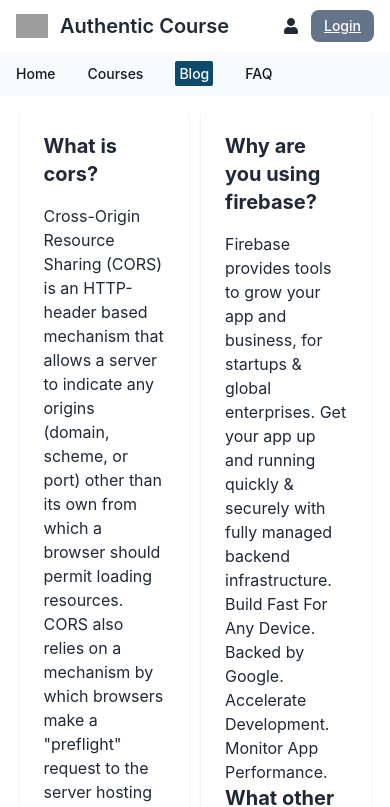
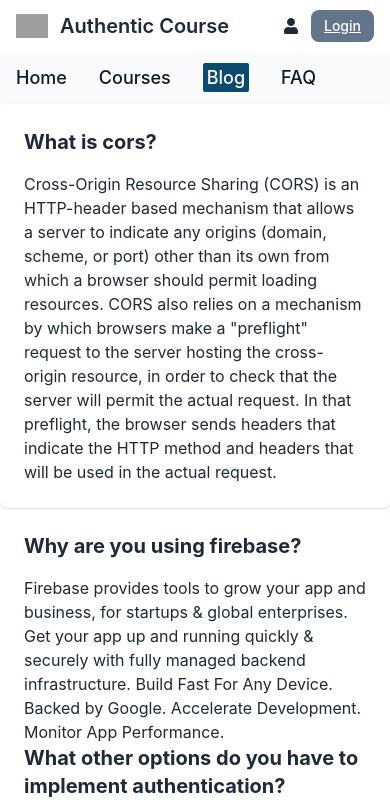
Before and after one commit to Hasanul-Bari755/authentic-courses-client, a React (Create React App) app: page /blog in a window 390 px wide. Shown: the top 807 px of the page. Built offline with nearby package versions, Linux system fonts and the light colour scheme; no server answers; grey boxes are pictures that could not be loaded.

Commit message:
responsive

```diff
--- a/src/components/Blog.jsx
+++ b/src/components/Blog.jsx
@@ -2,7 +2,7 @@
 
 const Blog = () => {
     return (
-        <div className='w-[90%] mx-auto mt-3 grid grid-cols-2 gap-3'>
+        <div className='lg:w-[95%] lg:mx-auto lg:mt-3 grid lg:grid-cols-2 lg:gap-3  grid-cols-1'>
            <div className="max-w-md p-6 overflow-hidden rounded-lg shadow dark:bg-gray-900 dark:text-gray-100">
 	        <article>
 		  <h2 className="text-xl font-bold"> What is cors?</h2>
--- a/src/components/Course.jsx
+++ b/src/components/Course.jsx
@@ -1,7 +1,8 @@
 import React from 'react';
+import { Link } from 'react-router-dom';
 
 const Course = ({ course }) => {
-    const {name,picture } = course;
+    const {_id,name,picture } = course;
     return (
         <div>
         <div className="max-w-xs rounded-md shadow-md dark:bg-gray-900 dark:text-gray-100">
@@ -11,7 +12,7 @@
             <h2 className="text-3xl font-semibold tracking-wide">{name }</h2>
 			<p className="dark:text-gray-100">Curabitur luctus erat nunc, sed ullamcorper erat vestibulum eget.</p>
 		</div>
-
+		<Link to={`/course/${_id}`}><button class="btn btn-sm btn-wide">Details</button></Link>
 	</div>
   </div>
         </div>
--- a/src/components/Courses.jsx
+++ b/src/components/Courses.jsx
@@ -5,14 +5,14 @@
 const Courses = () => {
     const courses = useLoaderData();
     return (
-       <div className="grid grid-cols-4 gap-6 w-[95%] mx-auto mt-2">
-           <div className='grid grid-cols-3 gap-4 col-span-3'>
+       <div className="grid grid-cols-1 lg:grid-cols-4 gap-6 lg:w-[95%] lg:mx-auto mt-2 w-[85%] mx-auto">
+           <div className='grid grid-cols-1 lg:grid-cols-3 gap-4 lg:col-span-3'>
                 {
                     courses.map(course => <Course key={course._id} course={course}></Course>)
                 }
            </div>
 
-            <div className='col-span-1'>
+            <div className='lg:col-span-1 w-[80%] mx-auto'>
 
                 {
                     courses.map(c => <ul key={c._id} className="menu bg-base-100 w-56 rounded-box text-center"><li className='bg-emerald-200 mb-2 font-bold'><Link to={`/course/${c._id}`}>{c.name}</Link></li></ul>)
--- a/src/components/Faq.jsx
+++ b/src/components/Faq.jsx
@@ -2,7 +2,7 @@
 
 const Faq = () => {
     return (
-        <div>
+        <div className='w-[95%] mx-auto'>
 
             <div tabindex="0" className="collapse collapse-arrow border border-base-300 bg-base-100 rounded-box">
             <div className="collapse-title text-xl font-medium">
--- a/src/components/Header.jsx
+++ b/src/components/Header.jsx
@@ -48,16 +48,16 @@
         <div className="flex items-center justify-between">
             <ul className="flex flex-row mt-0 mr-6 space-x-8 text-sm font-medium">
                 <li>
-                    <NavLink to="/" className='text-gray-900 dark:text-white hover:underline'   aria-current="page">Home</NavLink>
+                    <NavLink to="/" className='text-gray-900 dark:text-white hover:underline text-lg'   aria-current="page">Home</NavLink>
                 </li>
                 <li>
-                    <NavLink to='/course' className={({isActive})=> isActive ? ' dark:text-white hover:underline  bg-sky-900 text-white p-1 rounded-sm' : 'text-gray-900 dark:text-white hover:underline'}>Courses</NavLink>
+                    <NavLink to='/course' className={({isActive})=> isActive ? ' dark:text-white hover:underline  bg-sky-900 text-white p-1 rounded-sm text-lg' : 'text-gray-900 dark:text-white hover:underline text-lg'}>Courses</NavLink>
                 </li>
                 <li>
-                    <NavLink to='/blog' className={({isActive})=> isActive ? ' dark:text-white hover:underline  bg-sky-900 text-white p-1 rounded-sm' : 'text-gray-900 dark:text-white hover:underline'}>Blog</NavLink>
+                    <NavLink to='/blog' className={({isActive})=> isActive ? ' dark:text-white hover:underline  bg-sky-900 text-white p-1 rounded-sm text-lg' : 'text-gray-900 dark:text-white hover:underline text-lg'}>Blog</NavLink>
                 </li>
                 <li>
-                    <NavLink to='/FAQ'className={({isActive})=> isActive ? ' dark:text-white hover:underline  bg-sky-900 text-white p-1 rounded-sm' : 'text-gray-900 dark:text-white hover:underline'}>FAQ</NavLink>
+                    <NavLink to='/FAQ'className={({isActive})=> isActive ? ' dark:text-white hover:underline  bg-sky-900 text-white p-1 rounded-sm text-lg' : 'text-gray-900 dark:text-white hover:underline text-lg'}>FAQ</NavLink>
                 </li>
             </ul>
 
--- a/src/components/Home.jsx
+++ b/src/components/Home.jsx
@@ -4,7 +4,7 @@
     return (
         <div>
         <section className="dark:bg-gray-800 dark:text-gray-100">
-	     <div className="container max-w-6xl p-6 mx-auto space-y-6 sm:space-y-12 flex justify-center  justify-items-center">
+	     <div className="container max-w-6xl p-6 mx-auto space-y-6 sm:space-y-12 flex justify-center  justify-items-center lg:flex-row flex-col">
 
 			<div className="p-6 space-y-2 lg:col-span-5">
 				<h3 className="text-2xl font-semibold sm:text-4xl group-hover:underline group-focus:underline">Skill Development To Our main Auth..</h3>
--- a/src/route/Router.js
+++ b/src/route/Router.js
@@ -24,18 +24,18 @@
             {
                 path: '/course',
                 element: <Courses></Courses>,
-                loader: ()=> fetch('http://localhost:5000/courses')
+                loader: ()=> fetch('https://authentic-courses-server.vercel.app/courses')
             },
             {
                 path: '/course/:id',
                 element: <CourseDetails></CourseDetails>,
-                loader: ({params})=> fetch(`http://localhost:5000/course/${params.id}`)
+                loader: ({params})=> fetch(`https://authentic-courses-server.vercel.app/course/${params.id}`)
 
             },
             {
                 path: '/checkout/:id',
                 element: <PrivateRoute><CheckOut></CheckOut></PrivateRoute>,
-                loader: ({params})=> fetch(`http://localhost:5000/checkout/${params.id}`)
+                loader: ({params})=> fetch(`https://authentic-courses-server.vercel.app/checkout/${params.id}`)
 
             },
             {
```
